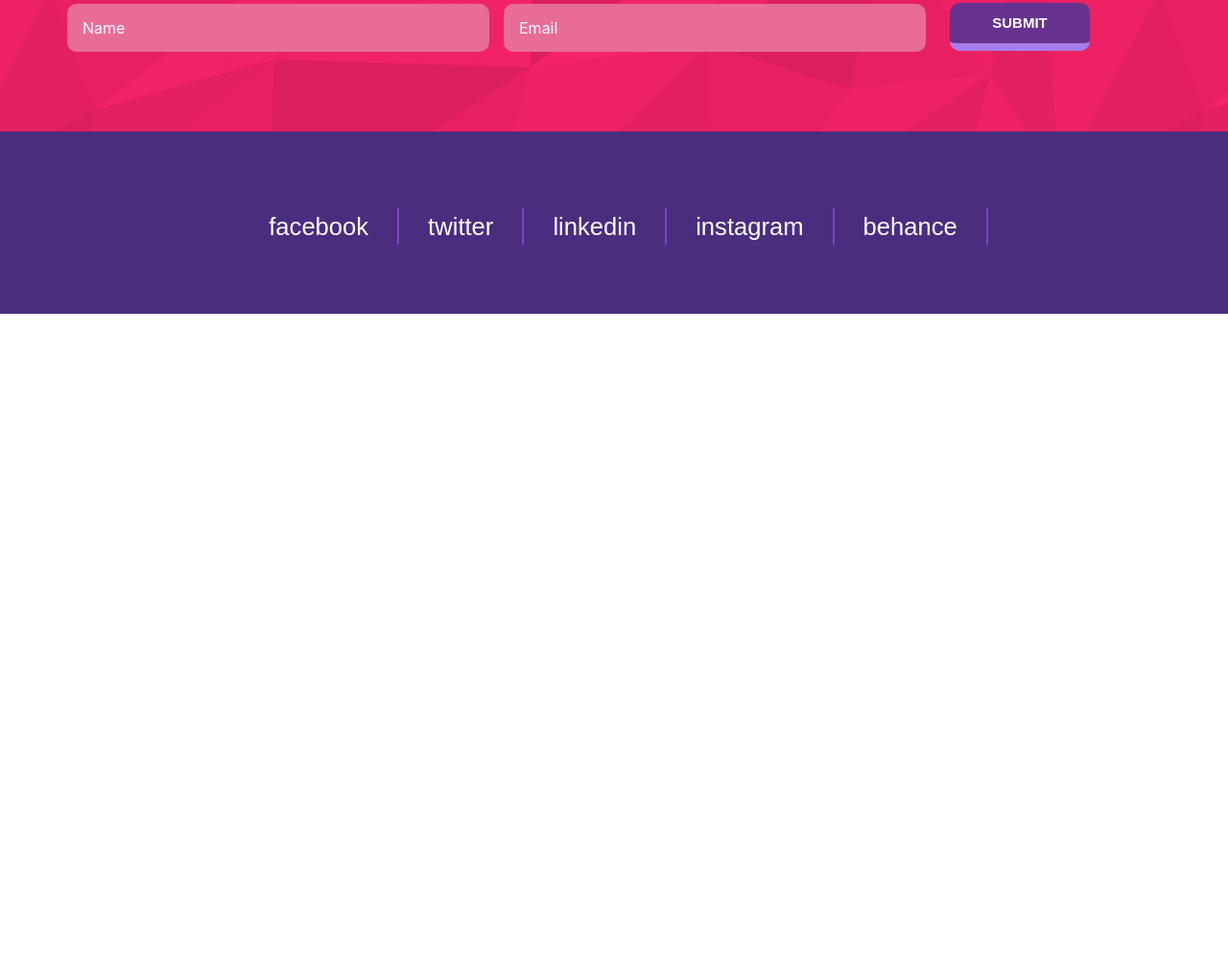
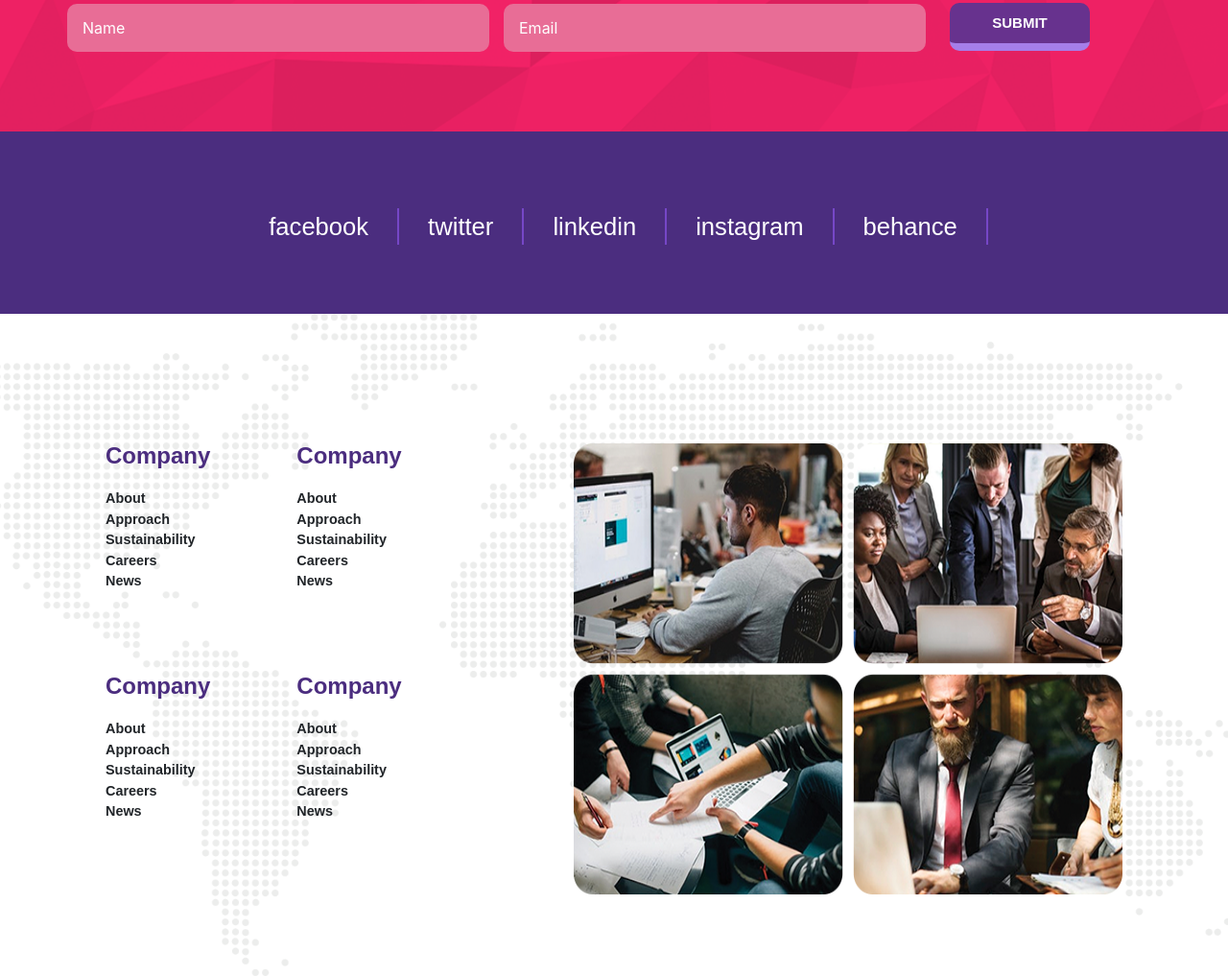
Before and after one commit to ScionRs/BlueRex, a website: page src/index.html in a window 1280 px wide. Shown: the part 6291-7308 px from the top of the page at 96% size. Before the commit the page ends 6618 px from the top, so only its background shows below. Drawn offline with Linux system fonts and the light colour scheme.

Commit message:
Added company-section

```diff
--- a/src/index.html
+++ b/src/index.html
@@ -299,6 +299,53 @@
         </div>
     </div>
 </section>
+
+<section class="company">
+    <div class="container">
+        <div class="company__wrapper">
+            <div class="company__infos">
+                <ul class="company__info">
+                    <li class="company__info-title">Company</li>
+                    <li class="company__info-item">About</li>
+                    <li class="company__info-item">Approach</li>
+                    <li class="company__info-item">Sustainability</li>
+                    <li class="company__info-item">Careers</li>
+                    <li class="company__info-item">News</li>
+                </ul>
+                <ul class="company__info">
+                    <li class="company__info-title">Company</li>
+                    <li class="company__info-item">About</li>
+                    <li class="company__info-item">Approach</li>
+                    <li class="company__info-item">Sustainability</li>
+                    <li class="company__info-item">Careers</li>
+                    <li class="company__info-item">News</li>
+                </ul>
+                <ul class="company__info">
+                    <li class="company__info-title">Company</li>
+                    <li class="company__info-item">About</li>
+                    <li class="company__info-item">Approach</li>
+                    <li class="company__info-item">Sustainability</li>
+                    <li class="company__info-item">Careers</li>
+                    <li class="company__info-item">News</li>
+                </ul>
+                <ul class="company__info">
+                    <li class="company__info-title">Company</li>
+                    <li class="company__info-item">About</li>
+                    <li class="company__info-item">Approach</li>
+                    <li class="company__info-item">Sustainability</li>
+                    <li class="company__info-item">Careers</li>
+                    <li class="company__info-item">News</li>
+                </ul>
+            </div>
+            <div class="company__gallery">
+                <img src="img/gallery/img1.png" alt="" class="company__gallery-img">
+                <img src="img/gallery/img2.png" alt="" class="company__gallery-img">
+                <img src="img/gallery/img3.png" alt="" class="company__gallery-img">
+                <img src="img/gallery/img4.png" alt="" class="company__gallery-img">
+            </div>
+        </div>
+    </div>
+</section>
 <script src="js/jquery-3.6.0.min.js"></script>
 <script src="js/all.min.js"></script>
 <script src="js/script.js"></script>
--- /dev/null
+++ b/src/sass/blocks/_company.sass
@@ -0,0 +1,29 @@
+.company
+  height: 690px
+  background: url('../img/about/World Map.png') center (center / cover) no-repeat
+  &__wrapper
+    display: flex
+    justify-content: space-between
+    padding-top: 130px
+  &__infos
+    display: flex
+    flex-wrap: wrap
+    margin-right: 100px
+  &__info
+    list-style-type: none
+    font-family: "Montserrat-Regular",sans-serif
+    font-size: 0.9rem
+    font-weight: bold
+    margin-right: 50px
+    margin-bottom: 80px
+    &-title
+      color: $purplebackground
+      font-size: 1.5rem
+      font-weight: bold
+      padding-bottom: 1rem
+  &__gallery
+    display: flex
+    flex-wrap: wrap
+    &-img
+      border-radius: 10px
+      margin: 5px
--- a/src/sass/style.sass
+++ b/src/sass/style.sass
@@ -15,6 +15,7 @@
 @import "blocks/review"
 @import "blocks/contact"
 @import "blocks/social"
+@import "blocks/company"
 @import "blocks/media"
 
 .container
```
Also changed, not shown: dist/css/style.min.css, dist/index.html, src/css/style.min.css.
